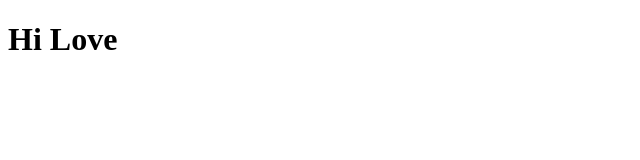
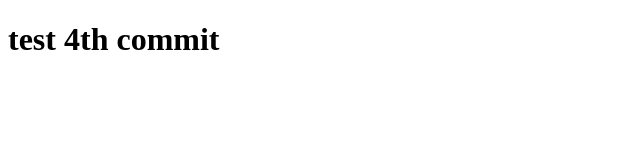
Before and after one commit to YeXiu2001/arcp_portfolio, a website built with webpack: page dist/index.html in a window 1280 px wide. Shown: the whole page, without its empty margins (0-640 px from the left). Built offline with nearby package versions, Linux system fonts and the light colour scheme; some packages are replaced by stand-ins of ours.

Commit message:
4th commit

```diff
--- a/dist/index.html
+++ b/dist/index.html
@@ -8,6 +8,6 @@
     <script defer src="./bundle.js"></script>
 </head>
 <body>
-    <h1>Hi Love</h1>
+    <h1>test 4th commit</h1>
 </body>
 </html>
```
Also changed, not shown: 1 other file.
